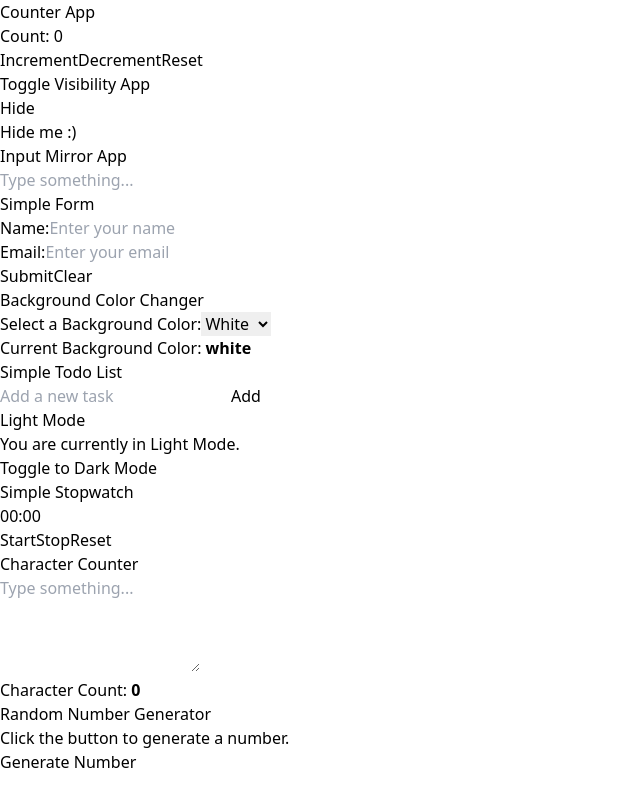
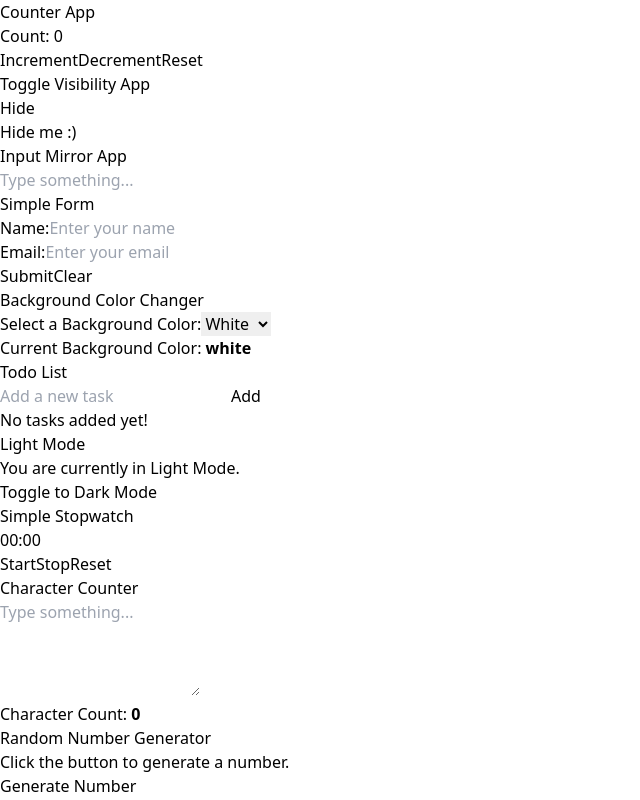
Before and after one commit to zehrascripter/react-useestate, a React (Vite) app: page / in a window 1280 px wide. Shown: the whole page, without its empty margins (0-640 px from the left). Built offline with nearby package versions, Linux system fonts and the light colour scheme.

Commit message:
Updated UI and made some edits

```diff
--- a/src/components/TodoList/Todolist.jsx
+++ b/src/components/TodoList/Todolist.jsx
@@ -1,59 +1,60 @@
-import React, { useState } from 'react';
+import React, { useState } from "react";
 
 function TodoList() {
-  // Step 1: Initialize state as an empty array
   const [todos, setTodos] = useState([]);
-  const [inputValue, setInputValue] = useState('');
+  const [inputValue, setInputValue] = useState("");
 
-  // Step 2: Function to handle adding items
   const addTodo = () => {
-    if (inputValue.trim() !== '') {
+    if (inputValue.trim() !== "") {
       setTodos([...todos, inputValue]);
-      setInputValue('');
+      setInputValue("");
     }
   };
 
-  // Step 3: Function to remove items
   const removeTodo = (index) => {
     const updatedTodos = todos.filter((_, i) => i !== index);
     setTodos(updatedTodos);
   };
 
   return (
-    <div className="flex flex-col items-center justify-center min-h-screen bg-gray-100">
-      <div className="bg-white p-8 rounded shadow-md text-center w-80">
-        <h2 className="text-2xl font-bold mb-4">Simple Todo List</h2>
+    <div className="flex flex-col items-center justify-center min-h-screen bg-gradient-to-r from-blue-100 to-blue-200">
+      <div className="bg-white p-8 rounded-lg shadow-lg text-center w-96">
+        <h2 className="text-3xl font-bold mb-6 text-blue-600">Todo List</h2>
         <div className="flex items-center space-x-2 mb-4">
           <input
             type="text"
             value={inputValue}
             onChange={(e) => setInputValue(e.target.value)}
             placeholder="Add a new task"
-            className="flex-1 px-4 py-2 border border-gray-300 rounded focus:outline-none focus:ring-2 focus:ring-blue-500"
+            className="flex-1 px-4 py-2 border border-gray-300 rounded-lg focus:outline-none focus:ring-2 focus:ring-blue-500 transition"
           />
           <button
             onClick={addTodo}
-            className="px-4 py-2 mr-7 bg-blue-500 text-white rounded hover:bg-blue-600 focus:outline-none"
+            className="px-4 py-2 bg-blue-500 text-white font-semibold rounded-lg shadow-md hover:bg-blue-600 focus:outline-none focus:ring-2 focus:ring-blue-300 transition"
           >
             Add
           </button>
         </div>
-        <ul className="text-left">
+        {todos.length === 0 ? (
+          <p className="text-gray-500 mt-4">No tasks added yet!</p>
+        ) : (
+          <ul className="text-left space-y-2">
             {todos.map((todo, index) => (
               <li
                 key={index}
-              className="flex items-center justify-between p-2 bg-gray-50 border border-gray-300 rounded mb-2"
+                className="flex items-center justify-between p-3 bg-gray-100 border border-gray-300 rounded-lg shadow-sm hover:shadow-md transition"
               >
-              <span>{todo}</span>
+                <span className="text-gray-800">{todo}</span>
                 <button
                   onClick={() => removeTodo(index)}
-                className="px-2 py-1 bg-red-500 text-white rounded hover:bg-red-600 focus:outline-none"
+                  className="px-3 py-1 bg-red-500 text-white font-medium rounded-lg shadow hover:bg-red-600 focus:outline-none focus:ring-2 focus:ring-red-300 transition"
                 >
                   Remove
                 </button>
               </li>
             ))}
           </ul>
+        )}
       </div>
     </div>
   );
```
Lines whose indentation alone changed are shown as unchanged.
